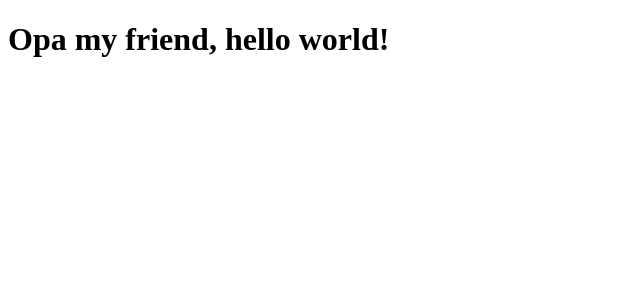
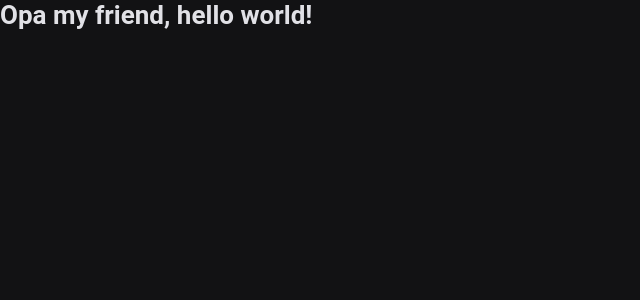
Before and after one commit to ottonSam/biguew-box, a React (Create React App) app: page / in a window 1280 px wide. Shown: the top 300 px of the page, without its empty margins (0-640 px from the left). Built offline with nearby package versions, Linux system fonts and the light colour scheme.

Commit message:
use theme provider

```diff
--- a/src/App.tsx
+++ b/src/App.tsx
@@ -1,10 +1,18 @@
 import React from "react";
+
+import { ThemeProvider } from "styled-components";
+import dark from "./styles/themes/dark";
+
+import GlobalStyle from "./styles/global";
 
 function App() {
   return (
-    <div className="App">
-      <h1>Opa my friend, hello world!</h1>
-    </div>
+    <ThemeProvider theme={dark}>
+      <GlobalStyle />
+      <div className="App">
+        <h1>Opa my friend, hello world!</h1>
+      </div>
+    </ThemeProvider>
   );
 }
 
```
